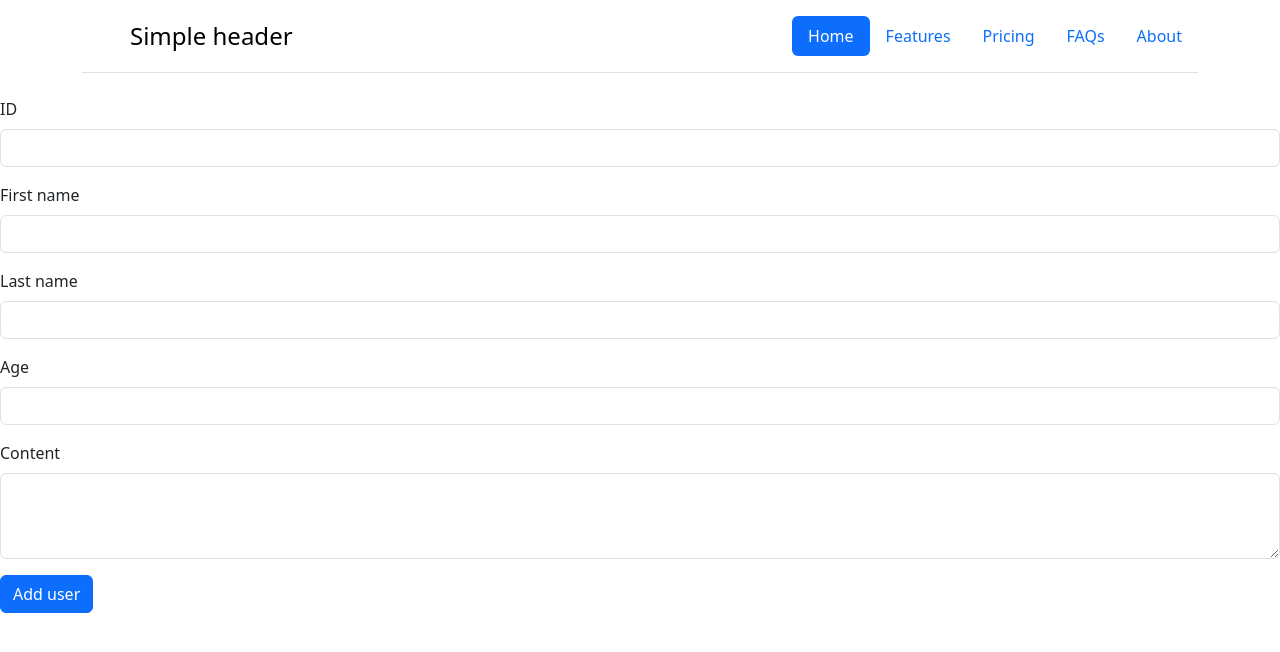
After one commit to cristhianclx/237V, a Flask app: page /users/add in a window 1280 px wide. The commit adds this page. Shown: the top 652 px of the page. Run offline with Flask 3, Linux system fonts and the light colour scheme.

Commit message:
update 04

```diff
--- a/04/main.py
+++ b/04/main.py
@@ -1,4 +1,4 @@
-from flask import Flask, render_template
+from flask import Flask, render_template, request
 from flask_sqlalchemy import SQLAlchemy
 from flask_migrate import Migrate
 from sqlalchemy.sql import func
@@ -16,7 +16,8 @@ migrate = Migrate(app, db)
 
 class User(db.Model):
     id = db.Column(db.Integer, primary_key=True)
-    name = db.Column(db.String(200))
+    first_name = db.Column(db.String(200))
+    last_name = db.Column(db.String(200))
     age = db.Column(db.Integer, nullable=False)
     content = db.Column(db.Text, nullable=True)
     created_at = db.Column(db.DateTime(timezone=True), server_default=func.now())
@@ -26,3 +27,17 @@ class User(db.Model):
 def users():
     users_data = User.query.all()
     return render_template("users.html", users=users_data)
+
+
+@app.route("/users/<int:id>")
+def users_by_id(id):
+    user = User.query.get_or_404(id)
+    return render_template("user.html", user=user)
+
+
+@app.route("/users/add", methods=["GET", "POST"])
+def users_add():
+    if request.method == "GET":
+        return render_template("users-add.html")
+    if request.method == "POST":
+        import ipdb; ipdb.set_trace()
--- /dev/null
+++ b/04/templates/users-add.html
@@ -0,0 +1,33 @@
+{% extends 'base.html' %}
+
+{% block title %}
+<title>Add User</title>
+{% endblock %}
+
+{% block body %}
+
+<form method="POST">
+    <div class="mb-3">
+      <label class="form-label">ID</label>
+      <input type="text" class="form-control" id="id" name="id">
+    </div>
+    <div class="mb-3">
+        <label class="form-label">First name</label>
+        <input type="text" class="form-control" id="first_name" name="first_name">
+      </div>
+      <div class="mb-3">
+        <label class="form-label">Last name</label>
+        <input type="text" class="form-control" id="last_name" name="last_name">
+      </div>
+      <div class="mb-3">
+        <label class="form-label">Age</label>
+        <input type="text" class="form-control" id="age" name="age">
+      </div>
+      <div class="mb-3">
+        <label class="form-label">Content</label>
+  <textarea class="form-control" id="content" name="content" rows="3"></textarea>
+      </div>
+      <button type="submit" class="btn btn-primary">Add user</button>
+  </form>
+
+{% endblock %}
```
Also changed, not shown: 04/migrations/versions/7c5b12497288_.py (added, +36 -0 lines), 04/templates/user.html (added, +15 -0 lines), 04/templates/users.html (+5 -3 lines).
